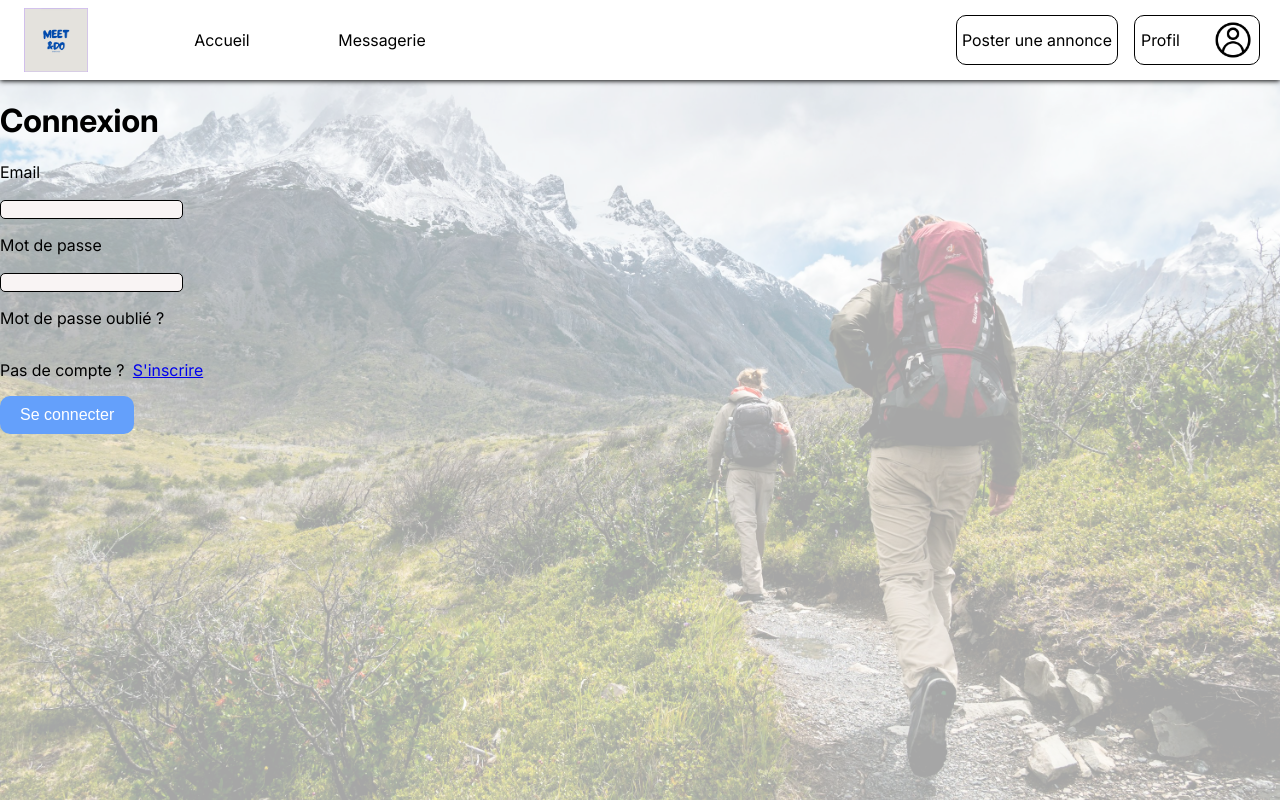
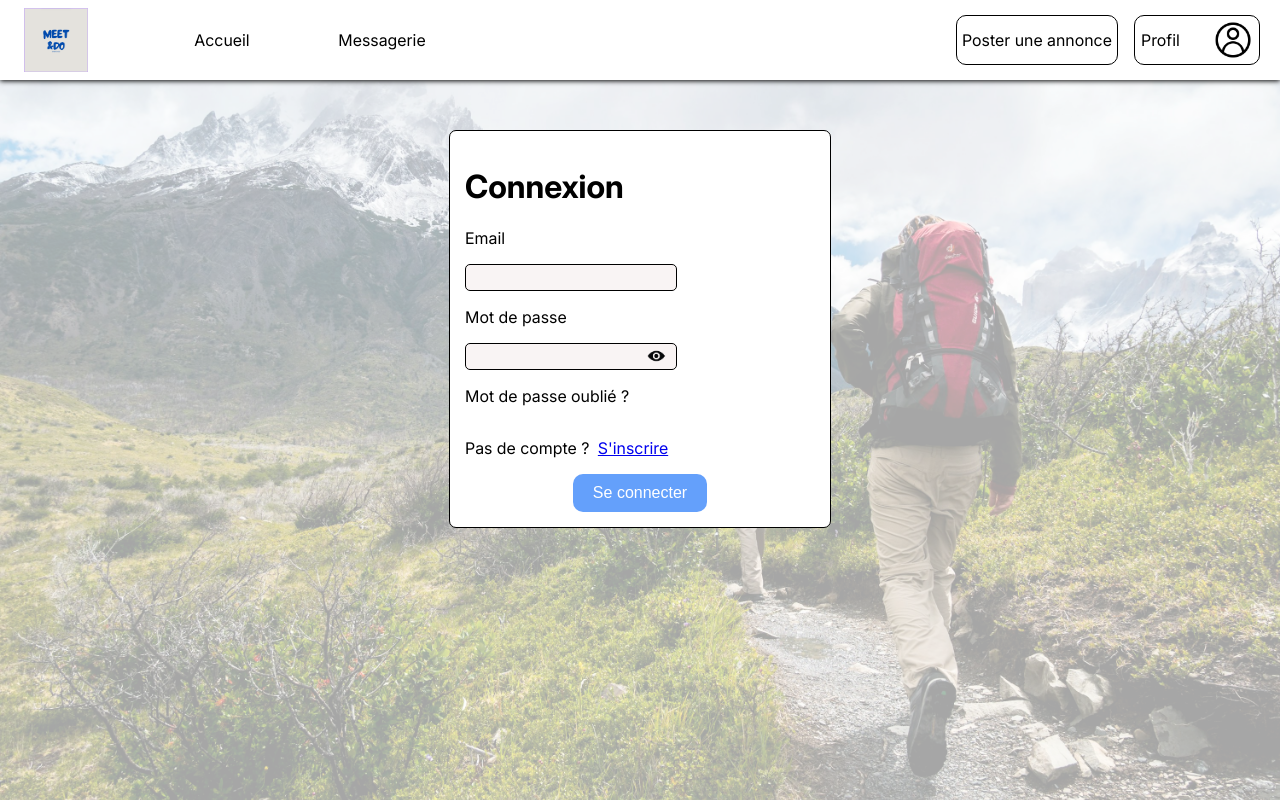
Before and after one commit to integeek/Meet-Do, a PHP site: page /Page/Connexion.html in a window 1280 px wide. Run offline with PHP 8.4, Linux system fonts and the light colour scheme.

Commit message:
page connexion

```diff
--- a/Page/Connexion.html
+++ b/Page/Connexion.html
@@ -19,21 +19,39 @@
         </script>
     </header>
     <main>
-        <div class="containerCo">
+        <div class="containerLogin">
             <h1>Connexion</h1>
             <p>Email</p>
-            <input class="textbox" type="text">
+            <input class="textbox" type="text" required>
             <p>Mot de passe</p>
-            <input class="textbox" type="text">
+            <div id="containerPassword">
+                <input class="textbox" type="password" id="password" required>
+                <img id="togglePassword" src="../assets/img/ouvert.png" alt="Afficher/Masquer" >
+            </div>
+
+<script>
+    document.getElementById("togglePassword").addEventListener("click", function() {
+        let passwordField = document.getElementById("password");
+
+        if (passwordField.type === "password") {
+            passwordField.type = "text";
+            this.src = "../assets/img/ferme.png";
+        } else {
+            passwordField.type = "password";
+            this.src = "../assets/img/ouvert.png";
+        }
+    });
+</script>
+
             <p>Mot de passe oublié ?</p>
             <div>
                 <p id="pasCompte">Pas de compte ?</p> <a  id="sinscire" href="Inscription.html">S'inscrire</a>
             </div>
 
             <script src="../component/BoutonBleu.js"></script>
-            <div id="bouton-container"></div>
+            <div id="boutonContainer"></div>
             <script>
-                document.getElementById('bouton-container').innerHTML = BoutonBleu("Se connecter");
+                document.getElementById('boutonContainer').innerHTML = BoutonBleu("Se connecter");
             </script>
 
         </div>
--- a/Style/Connexion.css
+++ b/Style/Connexion.css
@@ -22,8 +22,35 @@
     border: 1px solid;
     border-radius: 5px;
     background-color: #F9F4F4;
+    padding: 5px;
+    width: 200px ;
 }
 
-.containerCo {
+.containerLogin {
+    background-color: white;
+    padding: 15px;
+    border: black solid 0.5px;
+    border-radius: 7px;
+    margin: 50px auto;
+    width: 350px;
 
 }
+
+#boutonContainer {
+    display: flex;
+    justify-content: center;
+}
+
+#containerPassword {
+    position: relative;
+    display: inline-block;
+}
+
+#togglePassword {
+    position: absolute;
+    right: 10px;
+    top: 50%;
+    transform: translateY(-50%);
+    width: 20px;
+    cursor: pointer;
+}
```
Also changed, not shown: assets/img/ferme.png (added), assets/img/ouvert.png (added).
